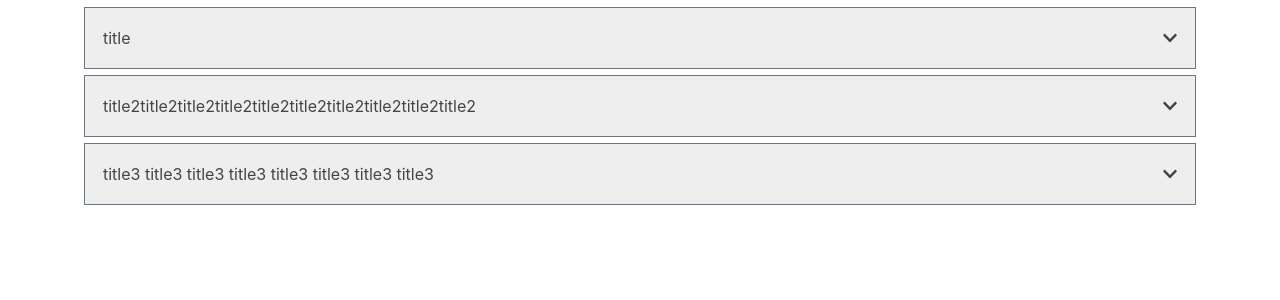
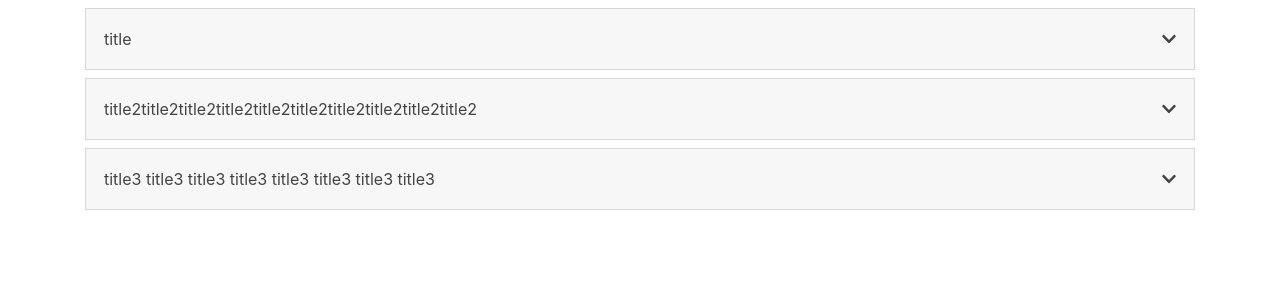
Before and after one commit to otera/angular-accordion, an Angular app: page / in a window 1280 px wide. Shown: the top 300 px of the page. Built offline with nearby package versions, Linux system fonts and the light colour scheme.

Commit message:
カード風デザインに変更

```diff
--- a/src/app/accordion/accordion-group/accordion-group.component.scss
+++ b/src/app/accordion/accordion-group/accordion-group.component.scss
@@ -1,14 +1,14 @@
 /* Style the buttons that are used to open and close the accordion panel */
 .accordion {
   cursor: pointer;
-  background-color: #eee;
+  background-color: rgb(247, 247, 247);
   color: #444;
   padding: 18px;
   width: 100%;
   text-align: left;
-  border: none;
-  // outline: none;
-  outline: solid 1px #6c757d;
+  // border: none;
+  outline: none;
+  border: solid 1px rgb(216, 216, 216);
   transition: 0.3s;
   .title {
     word-break: break-all;
@@ -23,7 +23,10 @@
 
 /* Style the accordion panel. Note: hidden by default */
 .panel {
-  margin: 12px;
+  padding: 10px 12px;
   background-color: white;
   overflow: hidden;
+  border-style: solid;
+  border-color: rgb(216, 216, 216);
+  border-width: 0px 1px 1px 1px;
 }
```
